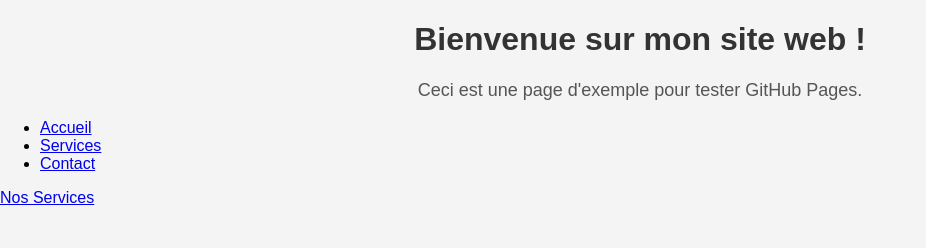
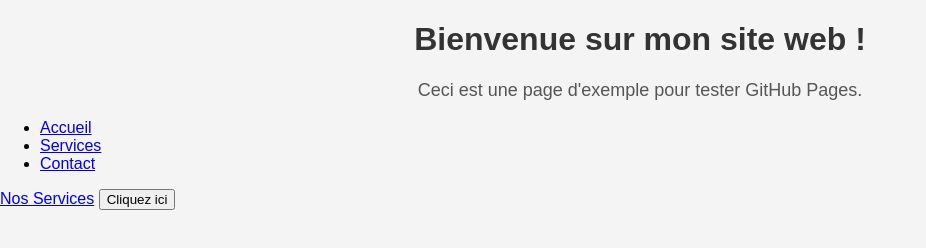
Before and after one commit to Titcantat/TEST, a plain HTML site: page index.html in a window 1280 px wide. Shown: the whole page, without its empty margins (0-926 px from the left). Drawn offline with Linux system fonts and the light colour scheme.

Commit message:
Update index.html

```diff
--- a/index.html
+++ b/index.html
@@ -22,3 +22,4 @@
     </ul>
 </nav>
 <a href="services.html">Nos Services</a>
+<button onclick="afficherAlerte()">Cliquez ici</button>
```
